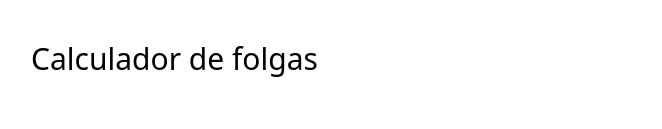
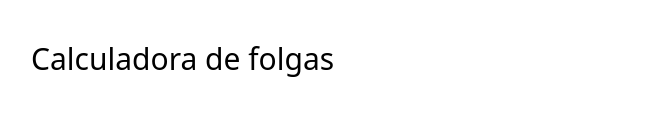
Before and after one commit to SteeveOdes/trabalho, a plain HTML site: page index.html in a window 1280 px wide. Shown: the part 2591-2720 px from the top of the page, without its empty margins (79-741 px from the left). Drawn offline with Linux system fonts and the light colour scheme.

Commit message:
Update index.html

```diff
--- a/index.html
+++ b/index.html
@@ -53,7 +53,7 @@
 
 
         <h2 id="topico3">Portifólio</h2>
-        <p class="p1 pp1"> <a href="https://github.com/SteeveOdes/projetos/blob/2cb22fbe20d5a11f5e62604a78ce9033e710ff12/folgas2.py">Calculador de folgas</a> </p>
+        <p class="p1 pp1"> <a href="https://github.com/SteeveOdes/projetos/blob/2cb22fbe20d5a11f5e62604a78ce9033e710ff12/folgas2.py">Calculadora de folgas</a> </p>
         <br>
         <h2 id="topico4">Entre em contato</h2>
 
```
